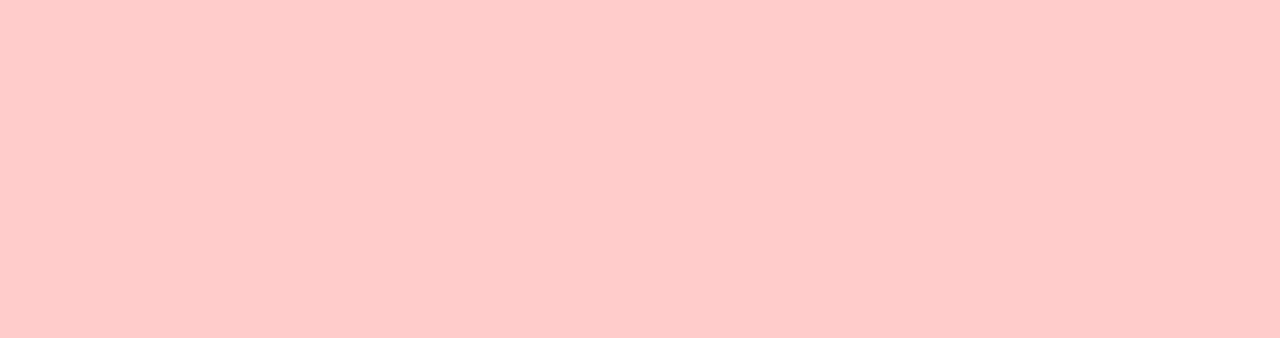
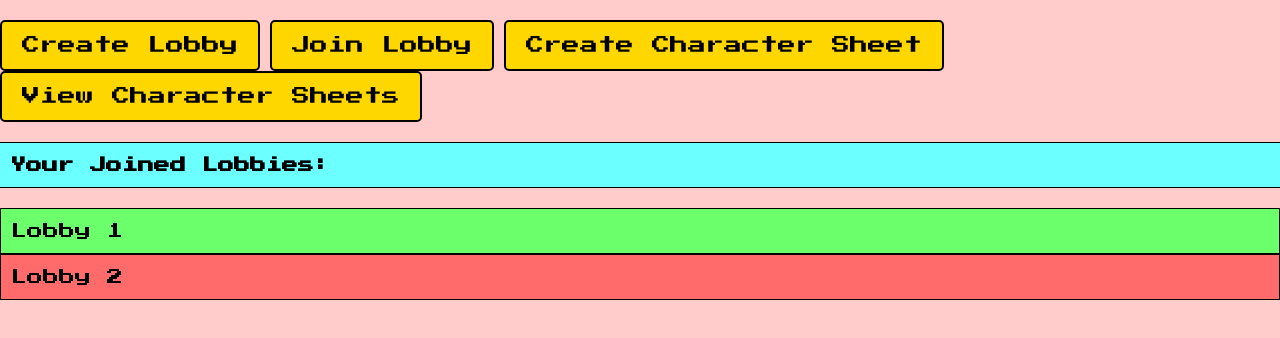
Before and after one commit to quantosh/rol-project, a React (Vite) app: page /lobbies in a window 1280 px wide. Before the commit this address had no page. Shown: the top 338 px of the page. Built offline with nearby package versions, Linux system fonts and the light colour scheme.

Commit message:
Start work on lobbies screen

```diff
--- a/src/App.jsx
+++ b/src/App.jsx
@@ -4,6 +4,7 @@ import { BrowserRouter as Router, Route, Routes } from 'react-router-dom';
 import Login from '@components/login'
 import Dashboard from '@components/dashboard'
 import RegisterUser from './components/registerUser';
+import Lobbies from './components/lobbies';
 
 function App() {
   return (
@@ -13,6 +14,7 @@ function App() {
             <Route path="/" element={<Login />} />
             <Route path="/dashboard" element={<Dashboard />} />
             <Route path="/register" element={<RegisterUser />} />
+            <Route path="/lobbies" element={<Lobbies />} />
           </Routes>
         </Router>
     </div>
--- /dev/null
+++ b/src/components/lobbies.jsx
@@ -0,0 +1,35 @@
+import React from 'react';
+import { Link } from 'react-router-dom';
+import '../styles/lobbies.css';
+
+class Lobbies extends React.Component {
+  // Simulated data for joined lobbies
+  joinedLobbies = [
+    { id: 1, name: 'Lobby 1' },
+    { id: 2, name: 'Lobby 2' }
+  ];
+
+  render() {
+    return (
+      <div className="lobbies-container">
+        <div className="lobbies-buttons">
+          <Link to="/create-lobby" className="retro-button">Create Lobby</Link>
+          <Link to="/join-lobby" className="retro-button">Join Lobby</Link>
+          <Link to="/view-characters" className="retro-button">Create Character Sheet</Link>
+          <Link to="/create-character" className="retro-button">View Character Sheets</Link>
+        </div>
+
+        <h2 className="lobbies-list-header">Your Joined Lobbies:</h2>
+        <ul className="lobbies-list">
+          {this.joinedLobbies.map((lobby) => (
+            <li key={lobby.id} className="lobbies-item">
+              {lobby.name}
+            </li>
+          ))}
+        </ul>
+      </div>
+    );
+  }
+}
+
+export default Lobbies;
--- /dev/null
+++ b/src/styles/lobbies.css
@@ -0,0 +1,65 @@
+  .panel-container {
+    background-color: #fff;
+    padding: 20px;
+    border-radius: 10px;
+    box-shadow: 0 0 10px rgba(0, 0, 0, 0.2);
+  }
+
+  .lobbies-buttons {
+    margin-top: 20px;
+  }
+
+  .retro-button {
+    display: inline-block;
+    padding: 10px 20px;
+    background-color: #FFD700;
+    color: #000;
+    text-decoration: none;
+    font-size: 18px;
+    border: 2px solid #000;
+    border-radius: 5px;
+    margin-right: 10px;
+  }
+
+  .retro-button:hover {
+    background-color: #FFA500;
+    color: #fff;
+  }
+
+  h1 {
+    font-size: 36px;
+  }
+
+  h2 {
+    font-size: 24px;
+    margin-top: 20px;
+  }
+
+  .lobbies-list {
+    list-style: none;
+    padding: 0;
+    margin-top: 20px;
+  }
+
+  /* Style for alternating row colors */
+  .lobbies-item:nth-child(even) {
+    background-color: #FF6B6B;
+    padding: 10px;
+    border: 1px solid #000;
+  }
+
+  .lobbies-item:nth-child(odd) {
+    background-color: #6BFF6B; /* Light Green */
+    padding: 10px;
+    border: 1px solid #000;
+  }
+
+  .lobbies-list-header {
+    margin-top: 20px;
+    background-color: #6bffff; /* Light Red, same as odd rows */
+    font-weight: bold;
+    padding: 10px;
+    border-top: 1px solid #000; /* Add a top border to separate header from the list */
+    border-bottom: 1px solid #000; /* Add a bottom border to the header */
+  }
+  /* Add more styling as needed */
```
